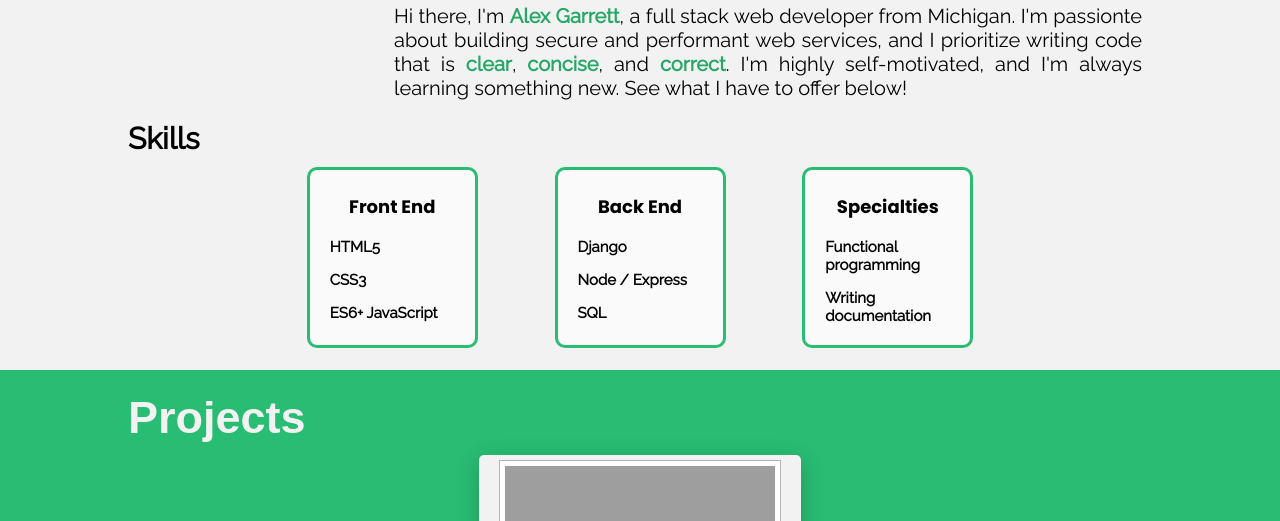
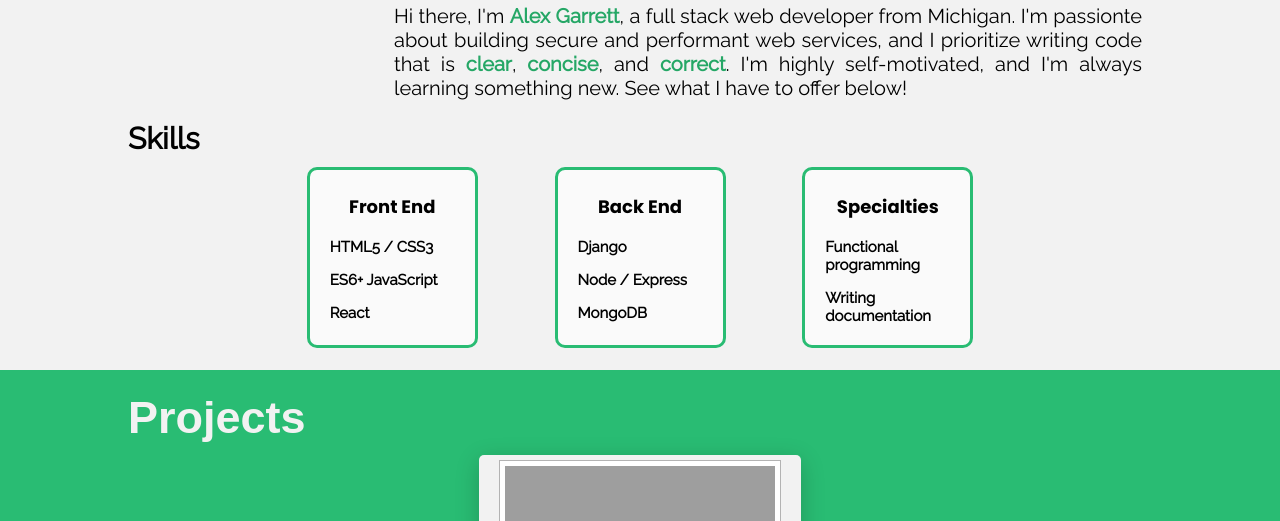
Before and after one commit to amgarrett09/alexgarrett.tech, a Django app: template templates/blog/home.html in a window 1280 px wide. Shown: the part 881-1402 px from the top of the page. Run offline with Django 3.2, Linux system fonts and the light colour scheme; the template is opened without the code that fills it, so the values that code supplies are empty; grey boxes are pictures that could not be loaded.

Commit message:
updated home page

```diff
--- a/src/js/modules/syntax-highlight.js
+++ b/src/js/modules/syntax-highlight.js
@@ -8,8 +8,9 @@ const pyKeywords = /\b(def |lambda |in |import |from |class )/g;
 const pyControl = /\b(return |if |elif |else |while |for |try:|except | except:)/g;
 const pyObject = /\b([A-Z]+[a-zA-Z]+)(?=(?:\(|\.|:|\n))/g;
 
-/* Pairs of regexes and a string to be used in a span class name. Unfortunately the order here
-matters because of quirks in how innerHTML works. Double-quote strings must be first */
+/* Pairs of regexes and a string to be used in a span class name.
+Unfortunately the order here matters because of quirks in how innerHTML works.
+Double-quote strings must be first */
 const pyRegexArray = [
     [pyStringDouble, "string"],
     [pyComment, "comment"],
--- a/templates/blog/home.html
+++ b/templates/blog/home.html
@@ -48,15 +48,15 @@
             <div class="skills">
                 <div class="skillbox">
                     <h3>Front End</h3>
-                    <p><strong>HTML5</strong></p>
-                    <p><strong>CSS3</strong></p>
+                    <p><strong>HTML5 / CSS3</strong></p>
                     <p><strong>ES6+ JavaScript</strong></p>
+                    <p><strong>React</strong></p>
                 </div>
                 <div class="skillbox">
                     <h3>Back End</h3>
                     <p><strong>Django</strong></p>
                     <p><strong>Node / Express</strong></p>
-                    <p><strong>SQL</strong></p>
+                    <p><strong>MongoDB</strong></p>
                 </div>
                 <div class="skillbox">
                         <h3>Specialties</h3>
```
